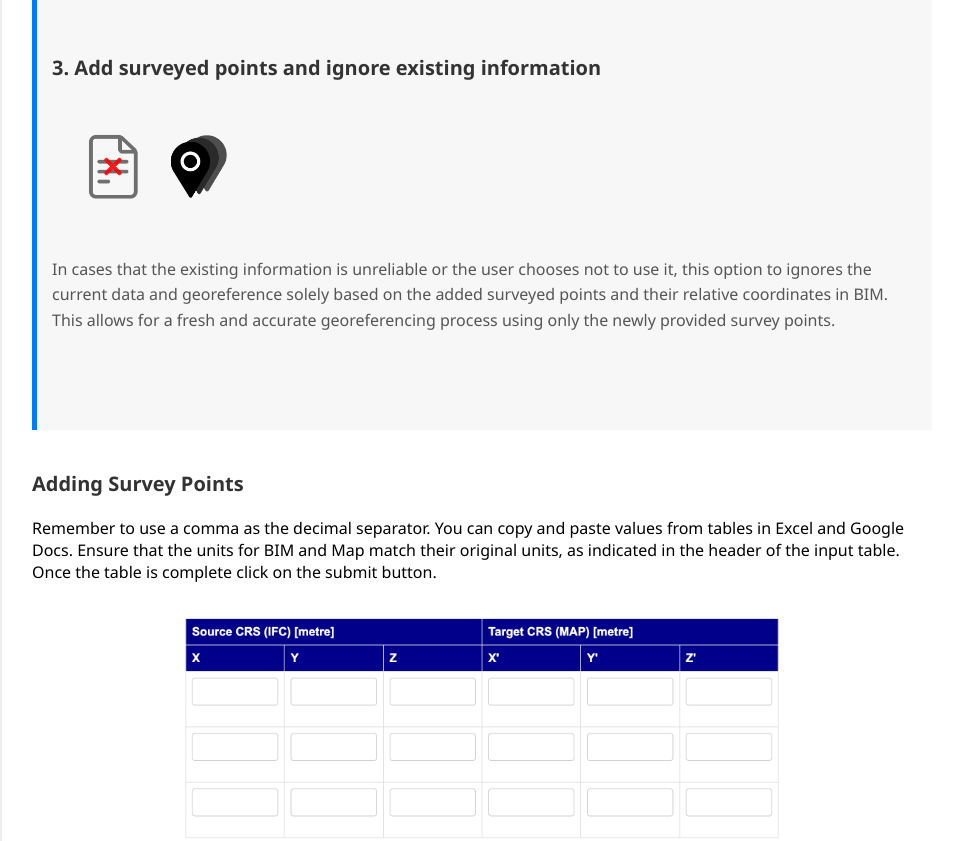
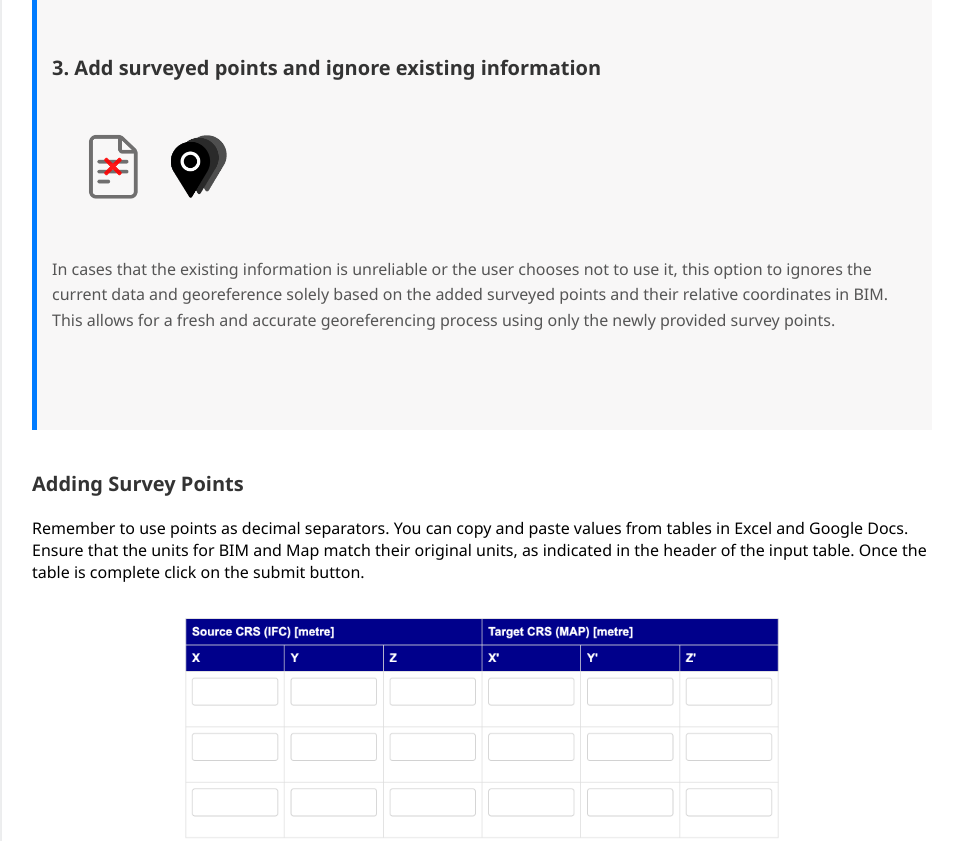
Before and after one commit to tudelft3d/ifcgref, a Flask app: page /templates/guid.html in a window 1280 px wide. Shown: the part 3434-4275 px from the top of the page, without its empty margins (158-1115 px from the left). Run offline with Flask 3, Linux system fonts and the light colour scheme.

Commit message:
separators error

```diff
--- a/templates/guid.html
+++ b/templates/guid.html
@@ -237,7 +237,7 @@
         </div>
 
         <h3 id="surveyed-points">Adding Survey Points</h3>
-        Remember to use a comma as the decimal separator. You can copy and paste values from tables in Excel and Google Docs. Ensure that the units for BIM and Map match their original units, as indicated in the header of the input table. Once the table is complete click on the submit button.</p>
+        Remember to use points as decimal separators. You can copy and paste values from tables in Excel and Google Docs. Ensure that the units for BIM and Map match their original units, as indicated in the header of the input table. Once the table is complete click on the submit button.</p>
         <div class="center-image">
             <img src="../static/images/table.png" alt="Table Image">
         </div>
```
Also changed, not shown: 2 other files.
